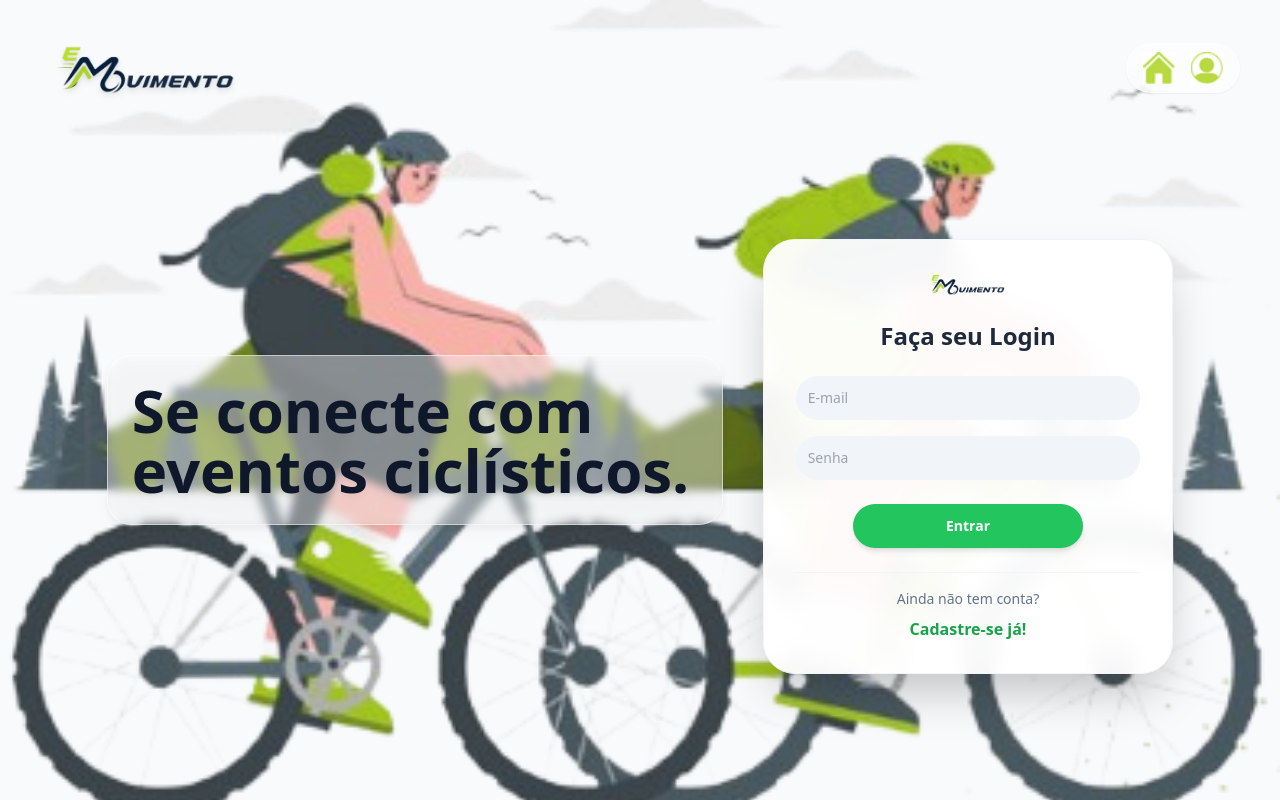
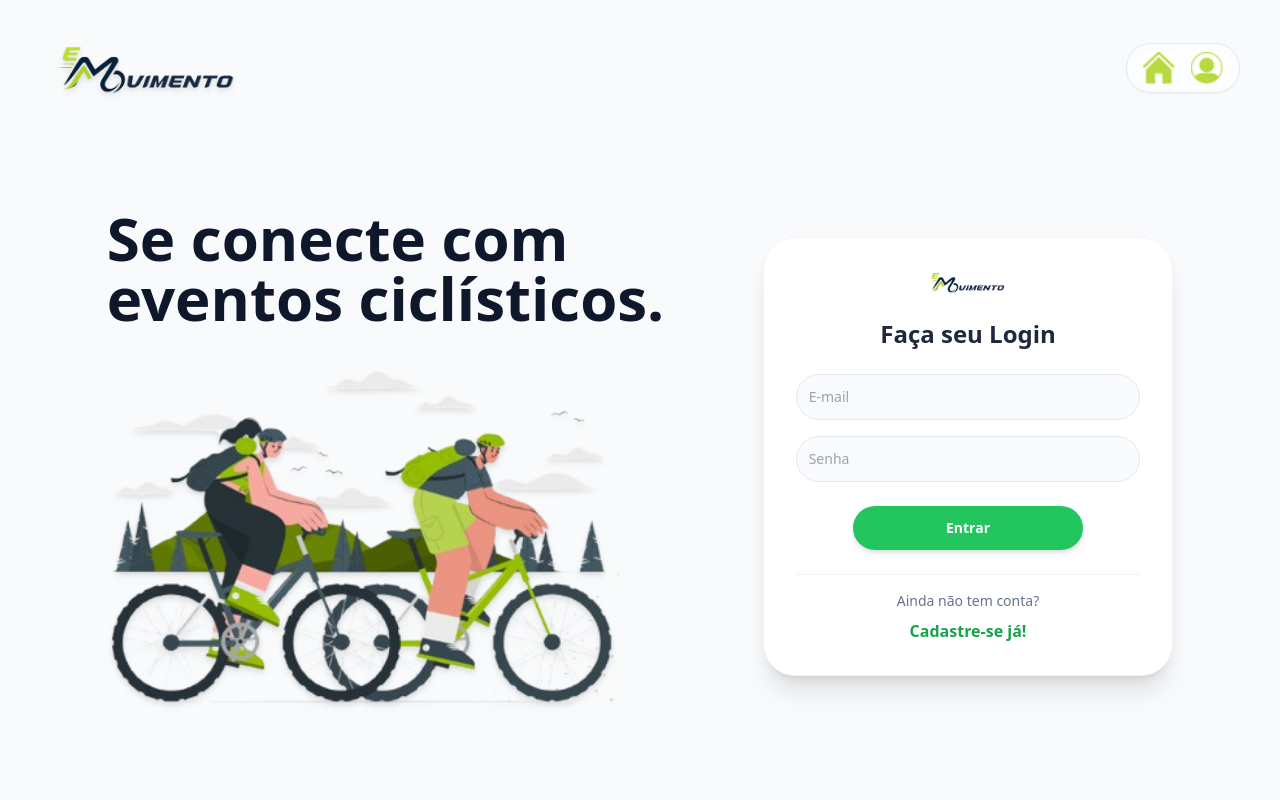
Before and after one commit to rcrdvf-a11y/em-movimento-mvp, a FastAPI app: page /login in a window 1280 px wide. Run offline with FastAPI, Linux system fonts and the light colour scheme; some libraries are stand-ins or nearby versions.

Commit message:
Add files via upload
Ajuste no layout do login

```diff
--- a/templates/login.html
+++ b/templates/login.html
@@ -23,16 +23,13 @@
 </head>
 <body class="bg-slate-50 font-sans text-slate-800 min-h-screen flex flex-col relative overflow-hidden z-0">
 
-    <!-- IMAGEM DE FUNDO COMPLETA -->
-    <img src="/static/img/bg-login.png" alt="Fundo Tela Inicial" class="absolute inset-0 w-full h-full object-cover -z-10 opacity-90">
-
     <!-- CABEÇALHO COM LOGO E ÍCONES -->
     <header class="w-full flex justify-between items-center p-6 md:p-10 relative z-10">
         <div>
             <img src="/static/img/bg-logo.png" alt="Logo Em Movimento" class="h-10 md:h-14 drop-shadow-md">
         </div>
 
-        <div class="flex gap-4 items-center bg-white/50 backdrop-blur-md px-4 py-2 rounded-full shadow-sm border border-white/50">
+        <div class="flex gap-4 items-center bg-white/50 backdrop-blur-md px-4 py-2 rounded-full shadow-sm border border-slate-200">
             <a href="/">
                 <img src="/static/img/bg-iconeHome.png" class="w-8 h-8 hover:scale-110 transition-transform" alt="Início">
             </a>
@@ -43,17 +40,20 @@
     <!-- ÁREA CENTRAL -->
     <main class="flex-grow flex flex-col md:flex-row items-center justify-center gap-10 p-6 relative z-10 max-w-7xl mx-auto w-full pb-12">
 
-        <!-- Lado Esquerdo -->
-        <div class="text-center md:text-left md:w-1/2 flex flex-col items-center md:items-start">
-            <h1 class="text-4xl md:text-5xl lg:text-6xl font-bold text-slate-900 leading-tight mb-8 drop-shadow-lg bg-white/40 backdrop-blur-sm p-6 rounded-3xl border border-white/50">
+        <!-- Lado Esquerdo: Texto + Ilustração -->
+        <div class="text-center md:text-left md:w-1/2 flex flex-col items-center md:items-start mt-4 md:mt-0">
+            <h1 class="text-4xl md:text-5xl lg:text-6xl font-bold text-slate-900 leading-tight mb-6">
                 Se conecte com eventos ciclísticos.
             </h1>
+
+            <!-- IMAGEM REPOSICIONADA AQUI -->
+            <img src="/static/img/bg-login.png" alt="Ilustração Ciclistas" class="w-full max-w-lg object-contain mt-4 drop-shadow-md hover:-translate-y-1 transition-transform duration-300">
         </div>
 
         <!-- Lado Direito: Cartão Dinâmico -->
-        <div class="w-full md:w-1/3 flex flex-col gap-6">
+        <div class="w-full md:w-1/3 flex flex-col gap-6 mt-8 md:mt-0">
 
-            <div class="bg-white/95 backdrop-blur-md p-8 rounded-[2rem] shadow-2xl border border-slate-100 w-full max-w-md mx-auto relative overflow-hidden">
+            <div class="bg-white p-8 rounded-[2rem] shadow-xl border border-slate-100 w-full max-w-md mx-auto relative overflow-hidden">
 
                 <div class="flex justify-center mb-6">
                     <img src="/static/img/bg-logo.png" alt="Logo Menor" class="h-6">
@@ -64,8 +64,8 @@
                     <h2 class="text-2xl font-bold text-slate-800 text-center mb-6">Faça seu Login</h2>
 
                     <form method="POST" action="/login" class="flex flex-col gap-4">
-                        <input type="email" name="email_login" placeholder="E-mail" required class="w-full p-3 bg-slate-100 rounded-full text-sm focus:outline-none focus:ring-2 focus:ring-green-500">
-                        <input type="password" name="senha_login" placeholder="Senha" required class="w-full p-3 bg-slate-100 rounded-full text-sm focus:outline-none focus:ring-2 focus:ring-green-500">
+                        <input type="email" name="email_login" placeholder="E-mail" required class="w-full p-3 bg-slate-50 rounded-full border border-slate-200 text-sm focus:outline-none focus:ring-2 focus:ring-green-500">
+                        <input type="password" name="senha_login" placeholder="Senha" required class="w-full p-3 bg-slate-50 rounded-full border border-slate-200 text-sm focus:outline-none focus:ring-2 focus:ring-green-500">
 
                         <button type="submit" class="w-2/3 mx-auto bg-green-500 hover:bg-green-600 text-white font-bold py-3 rounded-full mt-2 shadow-md transition-colors text-sm">
                             Entrar
@@ -84,11 +84,10 @@
                 <div id="seccao-cadastro" class="hidden transition-all duration-300">
                     <h2 class="text-2xl font-bold text-slate-800 text-center mb-6">Crie sua Conta</h2>
 
-                    <!-- Os campos "nome", "email" e "senha" correspondem exatamente ao seu main.py -->
                     <form method="POST" action="/cadastrar" class="flex flex-col gap-4">
-                        <input type="text" name="nome" placeholder="Nome Completo" required class="w-full p-3 bg-slate-100 rounded-full text-sm focus:outline-none focus:ring-2 focus:ring-green-500">
-                        <input type="email" name="email" placeholder="E-mail" required class="w-full p-3 bg-slate-100 rounded-full text-sm focus:outline-none focus:ring-2 focus:ring-green-500">
-                        <input type="password" name="senha" placeholder="Senha" required class="w-full p-3 bg-slate-100 rounded-full text-sm focus:outline-none focus:ring-2 focus:ring-green-500">
+                        <input type="text" name="nome" placeholder="Nome Completo" required class="w-full p-3 bg-slate-50 rounded-full border border-slate-200 text-sm focus:outline-none focus:ring-2 focus:ring-green-500">
+                        <input type="email" name="email" placeholder="E-mail" required class="w-full p-3 bg-slate-50 rounded-full border border-slate-200 text-sm focus:outline-none focus:ring-2 focus:ring-green-500">
+                        <input type="password" name="senha" placeholder="Senha" required class="w-full p-3 bg-slate-50 rounded-full border border-slate-200 text-sm focus:outline-none focus:ring-2 focus:ring-green-500">
 
                         <button type="submit" class="w-2/3 mx-auto bg-blue-500 hover:bg-blue-600 text-white font-bold py-3 rounded-full mt-2 shadow-md transition-colors text-sm">
                             Registar
```
